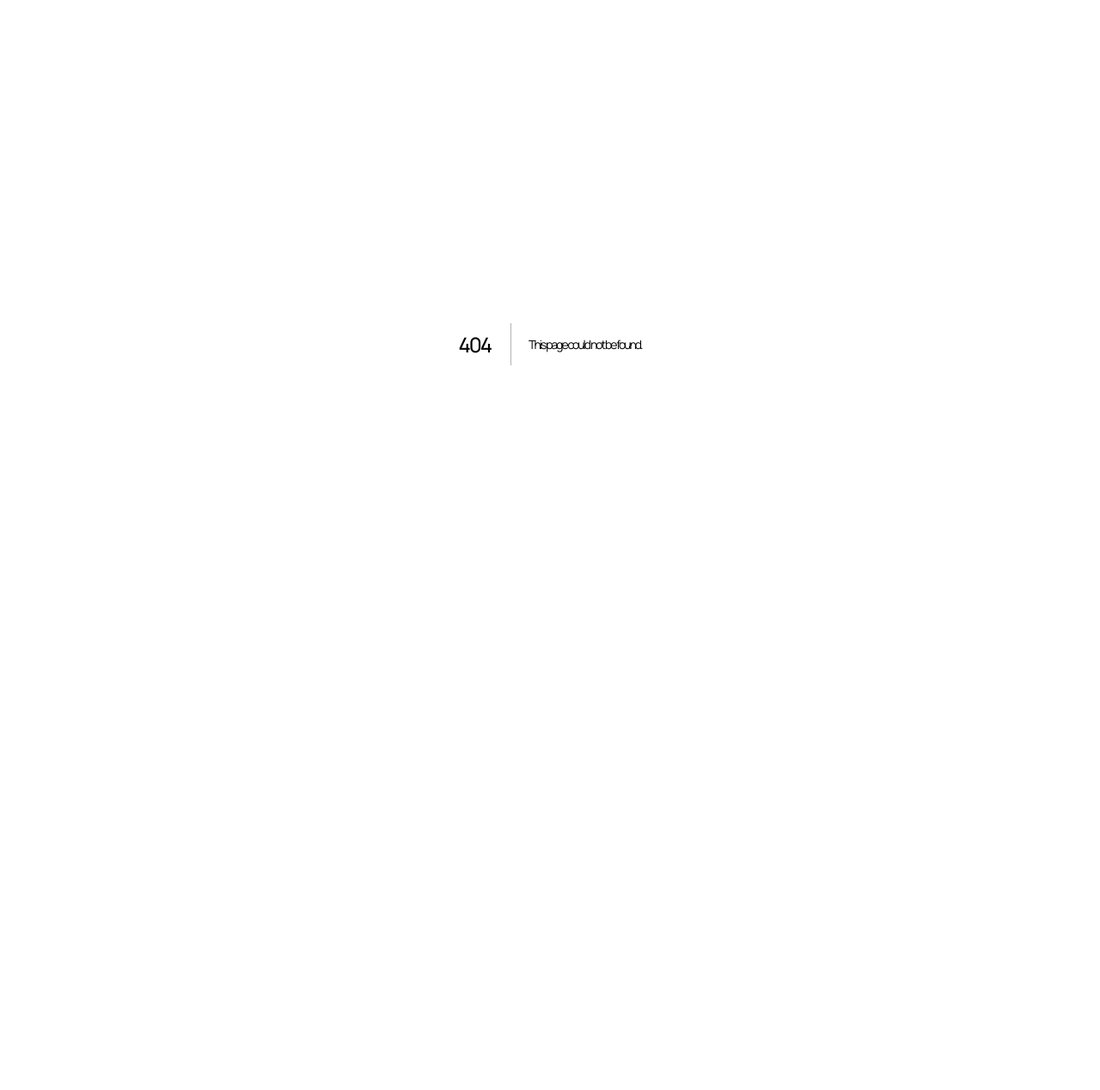
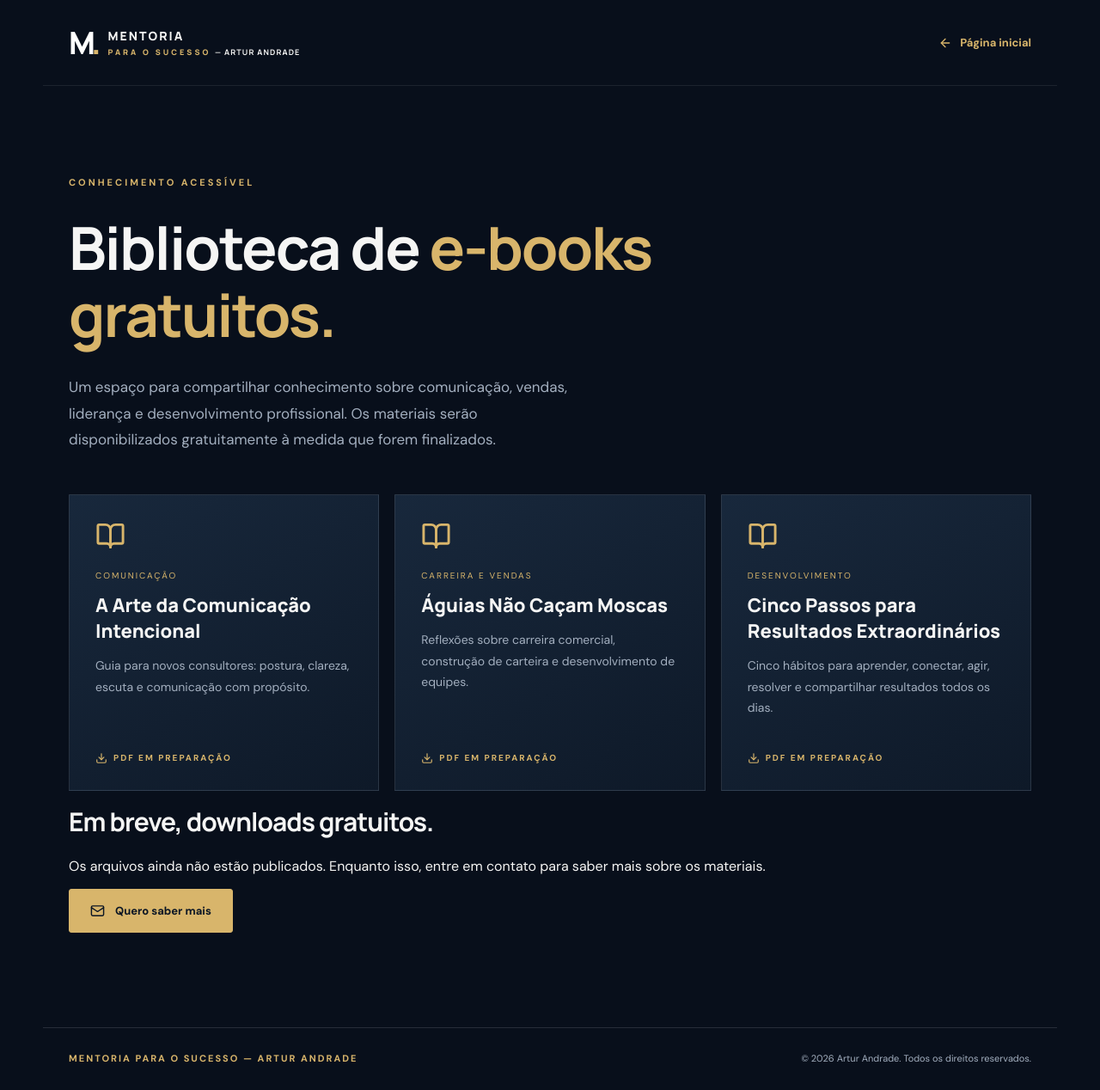
Before and after one commit to mentoriaparaosucessoportal-afk/mentoria-para-o-sucesso, a Next.js app: page /ebooks in a window 1280 px wide. Before the commit this address had no page. Shown: the whole page at 86% size. Before the commit the page ends 800 px from the top, so only its background shows below. Built offline with nearby package versions, Linux system fonts and the light colour scheme.

Commit message:
feat: criar biblioteca de e-books gratuitos

```diff
--- /dev/null
+++ b/app/ebooks/page.tsx
@@ -0,0 +1,46 @@
+import type { Metadata } from 'next';
+import Link from 'next/link';
+import { ArrowLeft, BookOpen, Download, Mail } from 'lucide-react';
+
+export const metadata: Metadata = {
+  title: 'E-books gratuitos',
+  description: 'Biblioteca de e-books gratuitos da Mentoria para o Sucesso — Artur Andrade. Conteúdos de comunicação, vendas, liderança e desenvolvimento profissional.'
+};
+
+const livros = [
+  { categoria: 'COMUNICAÇÃO', titulo: 'A Arte da Comunicação Intencional', descricao: 'Guia para novos consultores: postura, clareza, escuta e comunicação com propósito.' },
+  { categoria: 'CARREIRA E VENDAS', titulo: 'Águias Não Caçam Moscas', descricao: 'Reflexões sobre carreira comercial, construção de carteira e desenvolvimento de equipes.' },
+  { categoria: 'DESENVOLVIMENTO', titulo: 'Cinco Passos para Resultados Extraordinários', descricao: 'Cinco hábitos para aprender, conectar, agir, resolver e compartilhar resultados todos os dias.' }
+];
+
+export default function EbooksPage() {
+  return <main>
+    <header className="topbar wrap">
+      <Link className="brand" href="/" aria-label="Voltar ao início">
+        <span className="brand-mark">M<span>.</span></span>
+        <span className="brand-text">MENTORIA <small>PARA O SUCESSO <b>— ARTUR ANDRADE</b></small></span>
+      </Link>
+      <Link className="top-cta" href="/"><ArrowLeft size={16}/> Página inicial</Link>
+    </header>
+    <section className="section wrap">
+      <div className="eyebrow">CONHECIMENTO ACESSÍVEL</div>
+      <h1 style={{maxWidth:850}}>Biblioteca de <em>e-books gratuitos.</em></h1>
+      <p className="section-intro">Um espaço para compartilhar conhecimento sobre comunicação, vendas, liderança e desenvolvimento profissional. Os materiais serão disponibilizados gratuitamente à medida que forem finalizados.</p>
+      <div className="courses ebooks-grid">
+        {livros.map((livro, i) => <article className="course" key={livro.titulo}>
+          <BookOpen size={35} color="#d8b56b" aria-hidden="true"/>
+          <span className="course-tag">{livro.categoria}</span>
+          <h3>{livro.titulo}</h3>
+          <p>{livro.descricao}</p>
+          <span className="soon"><Download size={14} style={{verticalAlign:'middle',marginRight:7}}/>PDF EM PREPARAÇÃO</span>
+        </article>)}
+      </div>
+      <div className="ebooks-note">
+        <h2 style={{fontSize:30,letterSpacing:-1}}>Em breve, downloads gratuitos.</h2>
+        <p>Os arquivos ainda não estão publicados. Enquanto isso, entre em contato para saber mais sobre os materiais.</p>
+        <a className="button gold" href="mailto:mentoriaparaosucesso.portal@gmail.com?subject=Interesse%20nos%20e-books%20gratuitos"><Mail size={17}/> Quero saber mais</a>
+      </div>
+    </section>
+    <footer className="footer wrap"><span>MENTORIA PARA O SUCESSO — ARTUR ANDRADE</span><span>© 2026 Artur Andrade. Todos os direitos reservados.</span></footer>
+  </main>;
+}
```
